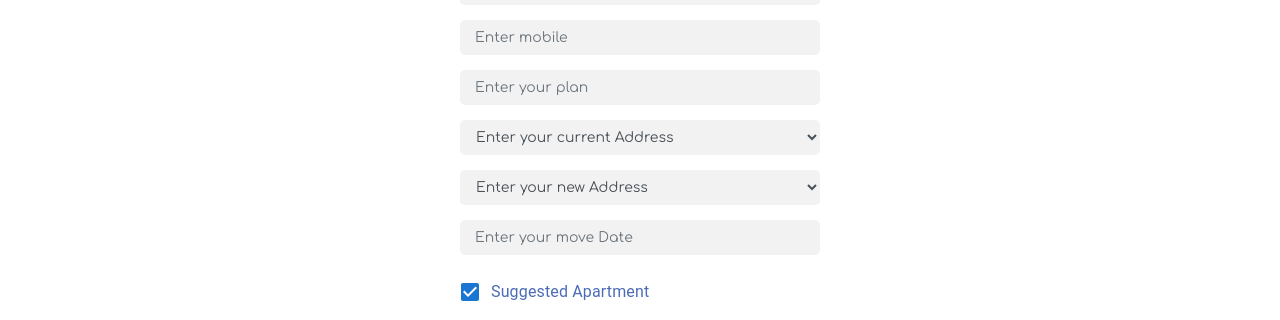
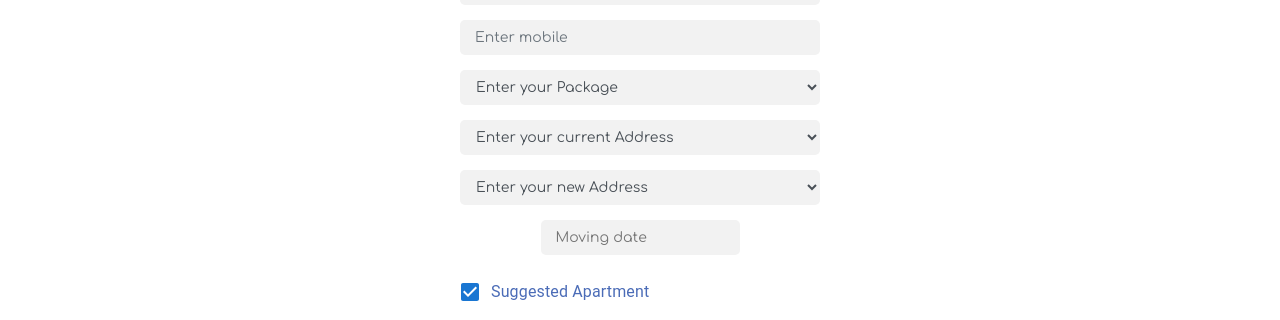
Before and after one commit to chichiPham/chichi, a React (Create React App) app: page /register in a window 1280 px wide. Shown: the part 330-650 px from the top of the page. Built offline with nearby package versions, Linux system fonts and the light colour scheme.

Commit message:
update date picker

```diff
--- a/package.json
+++ b/package.json
@@ -5,8 +5,11 @@
   "keywords": [],
   "main": "src/index.js",
   "dependencies": {
+    "@date-io/jalaali": "^2.16.0",
+    "@date-io/moment": "1.x",
     "@emotion/react": "^11.10.4",
     "@emotion/styled": "^11.10.4",
+    "@fontsource/roboto": "^4.5.8",
     "@fortawesome/fontawesome-svg-core": "^6.2.0",
     "@fortawesome/free-solid-svg-icons": "^6.2.0",
     "@fortawesome/react-fontawesome": "^0.2.0",
@@ -25,7 +28,9 @@
     "dayjs": "^1.11.6",
     "formik": "^2.2.9",
     "moment": "^2.29.4",
+    "moment-jalaali": "^0.9.6",
     "react": "17.0.0",
+    "react-datepicker": "^4.8.0",
     "react-dom": "17.0.0",
     "react-icons": "^4.6.0",
     "react-redux": "^8.0.4",
--- /dev/null
+++ b/src/assets/css/register.component.css
@@ -0,0 +1,3 @@
+.csdate-picker {
+    height: 35px;
+}
--- /dev/null
+++ b/src/components/date_picker/date-picker.js
@@ -0,0 +1,38 @@
+
+import React, { useState } from "react";
+import DatePicker from "react-datepicker";
+
+
+import "react-datepicker/dist/react-datepicker.css";
+// import { registerLocale, setDefaultLocale } from  "react-datepicker";
+// import es from 'date-fns/locale/es';
+// registerLocale('es', es)
+
+// CSS Modules, react-datepicker-cssmodules.css
+// import 'react-datepicker/dist/react-datepicker-cssmodules.css';
+
+
+
+const ExampleDate = (props) => {
+  // const [startDate, setStartDate] = useState(new Date());
+  const handleStartDateChange = (date) => {
+    console.log({date});
+    setStartDate(date);
+    props.onChangeDate(props.name,  date)
+  }
+  const [startDate, setStartDate] = useState(null);
+  return (
+    <DatePicker
+        // selected={startDate}
+        // onChange={(date) => setStartDate(date)}
+        selected={ startDate }
+        onChange={ handleStartDateChange }
+        dateFormat="dd/MM/yyyy"
+        className="csdate-picker"
+        placeholderText="Moving date"
+        //locale="es"
+    />
+  );
+};
+
+export default ExampleDate;
--- a/src/components/forms/register.component.jsx
+++ b/src/components/forms/register.component.jsx
@@ -4,6 +4,11 @@ import "../../assets/css/sign-in-form.css";
 import CheckboxLabels from './CheckBoxLabels';
 import BasicSelect from './selectAddress';
 import React from "react";
+import ExampleDate from "../date_picker/date-picker.js";
+import "../../assets/css/register.component.css";
+import { pricingServiceData } from '../../dataFill/data';
+import { city } from '../../dataFill/data';
+
 // Creating schema
 const schema = Yup.object().shape({
 
@@ -37,9 +42,9 @@ const schema = Yup.object().shape({
     newAddress: Yup.string()
         .required('Required'),
 
-    moveDate: Yup.string()
-        .min(3, 'Minimum 3 characters')
-        .max(15, 'Maximum 15 characters')
+    moveDate: Yup.date().nullable()
+        // .min(3, 'Minimum 3 characters')
+        // .max(15, 'Maximum 15 characters')
         .required('Required'),
 });
 
@@ -56,8 +61,9 @@ function RegisterForm() {
                     mobile: '',
                     plan: '',
                     currentAddress: '',
-                    // newAddress: '',
-                    moveDate: ''
+                    newAddress: '',
+                    // moveDate: ''
+                    moveDate: new Date()
                 }}
                 onSubmit={(values) => {
                     // Alert the input values of the form that we filled
@@ -71,6 +77,7 @@ function RegisterForm() {
                     handleChange,
                     handleBlur,
                     handleSubmit,
+                    setFieldValue
                 }) => (
                     <div className="register">
                         <div className="form">
@@ -131,11 +138,12 @@ function RegisterForm() {
                                     className="form-control inp_number"
                                     id='mobile'
                                 />
+
                                 {/* If validation is not passed show errors */}
                                 <p className="error">
                                     {errors.mobile && touched.mobile && errors.mobile}
                                 </p>
-                                <input
+                                {/* <input
                                     type="plan"
                                     name="plan"
                                     onChange={handleChange}
@@ -144,7 +152,19 @@ function RegisterForm() {
                                     placeholder="Enter your plan"
                                     className="form-control inp_text"
                                     id="plan"
+                                /> */}
+                                <BasicSelect
+                                    type="plan"
+                                    name="plan"
+                                    selectData={pricingServiceData}
+                                    onChange={handleChange}
+                                    onBlur={handleBlur}
+                                    value={values.plan}
+                                    placeholder="Enter your Package"
+                                    className="form-control input_select"
+                                    id="plan"
                                 />
+
                                 {/* If validation is not passed show errors */}
                                 <p className="error">
                                     {errors.plan && touched.plan && errors.plan}
@@ -153,6 +173,7 @@ function RegisterForm() {
                                 <BasicSelect
                                     type="currentAddress"
                                     name="currentAddress"
+                                    selectData={city}
                                     onChange={handleChange}
                                     onBlur={handleBlur}
                                     value={values.currentAddress}
@@ -168,6 +189,7 @@ function RegisterForm() {
 
                                     type="newAddress"
                                     name="newAddress"
+                                    selectData={city}
                                     onChange={handleChange}
                                     onBlur={handleBlur}
                                     value={values.newAddress}
@@ -178,7 +200,7 @@ function RegisterForm() {
                                 <p className="error">
                                     {errors.newAddress && touched.newAddress && errors.newAddress}
                                 </p>
-                                <input
+                                {/* <input
                                     type="moveDate"
                                     name="moveDate"
                                     onChange={handleChange}
@@ -187,11 +209,27 @@ function RegisterForm() {
                                     placeholder="Enter your move Date"
                                     className="form-control inp_text"
                                     id="moveDate"
+                                /> */}
+
+                                <ExampleDate
+                                    type="moveDate"
+                                    name="moveDate"
+                                    onChangeDate={setFieldValue}
+                                    onBlur={handleBlur}
+                                    value={values.moveDate}
+                                    placeholder="Enter your move Date"
+                                    className="form-control inp_text"
+                                    id="moveDate"
+                                    // value={formik.values.moveDate}
+                                    // onChange={(value) => {
+                                    //         formik.setFieldValue('moveDate', Date.parse(value));
+                                    //         }}
                                 />
+
                                 {/* If validation is not passed show errors */}
-                                <p className="error">
+                                {/* <p className="error">
                                     {errors.moveDate && touched.moveDate && errors.moveDate}
-                                </p>
+                                </p> */}
                                 <CheckboxLabels label='Suggested Apartment '/>
 
                                 {/* Click on submit button to submit the form */}
@@ -201,6 +239,7 @@ function RegisterForm() {
                     </div>
                 )}
             </Formik>
+
         </>
     );
 }
--- a/src/components/forms/selectAddress.js
+++ b/src/components/forms/selectAddress.js
@@ -1,8 +1,7 @@
 import React from 'react';
-import { city } from '../../dataFill/data';
 
 const BasicSelect = (props) => {
-    console.log(city);
+    // console.log(city);
     const [value, setValue] = React.useState('');
 
     const handleChange = (event) => {
@@ -19,7 +18,7 @@ const BasicSelect = (props) => {
                 className={props.className}
             >
                 <option >{props.placeholder}</option>
-                {city.map((item, index) =>
+                {props.selectData.map((item, index) =>
                     <option key={index} value={item} >{item} </option>)}
 
 
--- a/src/dataFill/data.js
+++ b/src/dataFill/data.js
@@ -1,4 +1,8 @@
-
+const pricingServiceData = [
+    'Tiết kiệm',
+    'Hợp lý',
+    'Rảnh khỏe'
+]
 const pricingA = {
 
     name: 'Gói Tiết Kiệm',
@@ -90,4 +94,4 @@ const city = [
     '47	沖縄県	Okinawa'
 ]
 const city2=['okinawa','tokyo']
-export { pricingA, pricingB, pricingC, city, city2 }
+export { pricingA, pricingB, pricingC, city, city2, pricingServiceData }
--- a/src/pages/Header.jsx
+++ b/src/pages/Header.jsx
@@ -1,6 +1,8 @@
 import React from "react";
 import anh1 from "../assets/images/HIKKOSHI01.png";
 import "../assets/css/header.css";
+import LocalizedDatePicker from "../components/date_picker/date-picker";
+
 
 const Header = (props) => {
   const { title, description } = props;
@@ -18,6 +20,7 @@ const Header = (props) => {
           <p className="lead">{description}</p>
         </div>
       </div>
+      {/* <LocalizedDatePicker/> */}
     </>
 
   );
```
Also changed, not shown: 2 other files (tests, documents, lock files or other folders).
